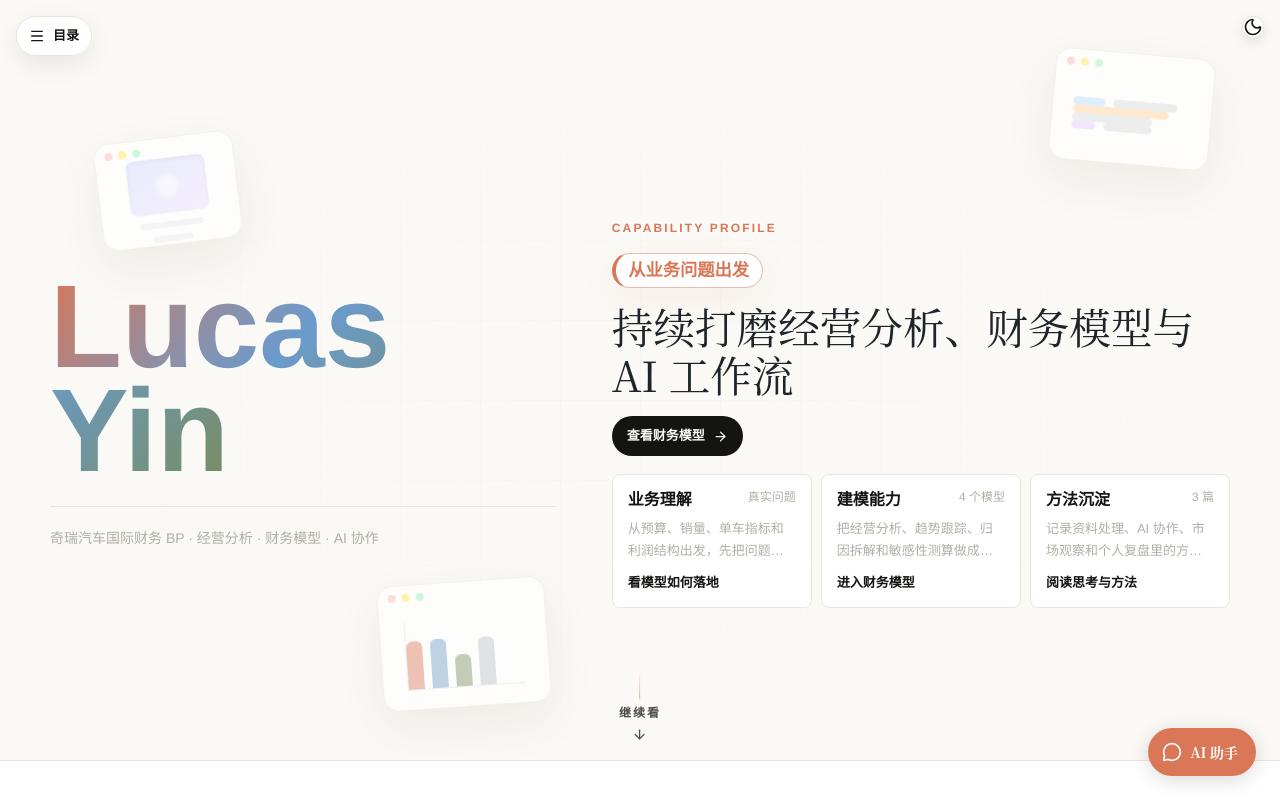
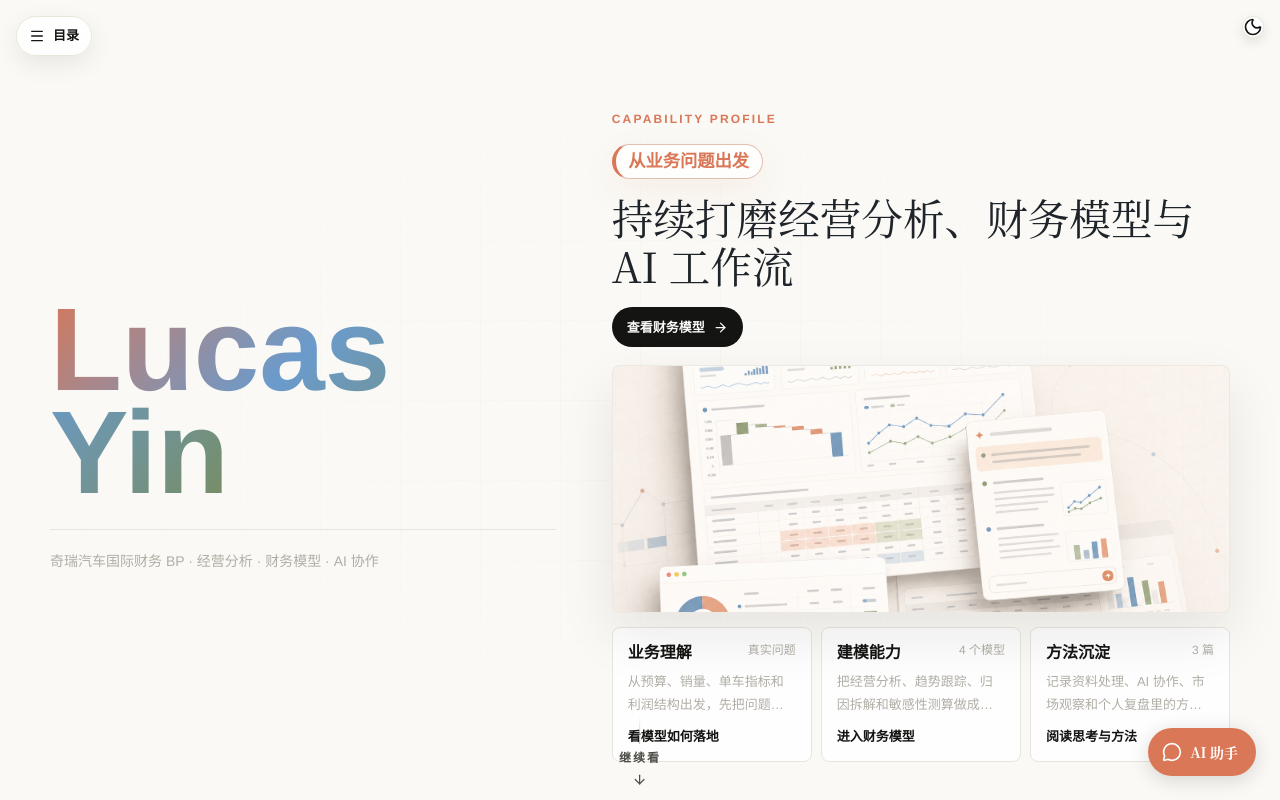
Before and after one commit to yinpengtao2002-ai/yinpengtao2002-ai.github.io, a Next.js app: page / in a window 1280 px wide. Shown: the top 800 px of the page. Built offline with nearby package versions, Linux system fonts and the light colour scheme.

Commit message:
feat: add homepage product stage visual

```diff
--- a/src/app/globals.css
+++ b/src/app/globals.css
@@ -186,6 +186,27 @@ h6 {
   margin-bottom: 18px;
 }
 
+.product-stage-visual {
+  position: relative;
+  width: 100%;
+  height: clamp(220px, 31vh, 340px);
+  margin: 0 0 14px;
+  overflow: hidden;
+  border: 1px solid color-mix(in srgb, var(--border) 82%, transparent);
+  border-radius: 8px;
+  background:
+    linear-gradient(90deg, color-mix(in srgb, var(--border) 50%, transparent) 1px, transparent 1px),
+    linear-gradient(180deg, color-mix(in srgb, var(--border) 42%, transparent) 1px, transparent 1px),
+    color-mix(in srgb, var(--background) 72%, var(--card));
+  background-size: 34px 34px;
+  box-shadow: 0 22px 56px rgba(20, 20, 19, 0.09);
+}
+
+.product-stage-image {
+  object-fit: cover;
+  object-position: center;
+}
+
 .home-primary-action,
 .home-secondary-action {
   display: inline-flex;
@@ -280,13 +301,6 @@ h6 {
   mask-image: radial-gradient(ellipse at center, black 0%, transparent 72%);
 }
 
-.home-hero-artifacts {
-  position: absolute;
-  inset: 0;
-  z-index: 1;
-  pointer-events: none;
-}
-
 .artifact-card {
   transform-origin: center;
 }
@@ -322,36 +336,6 @@ h6 {
 
 .artifact-image {
   width: min(100%, 108px);
-}
-
-.home-artifact-code {
-  top: 8%;
-  right: max(24px, calc((100vw - 1180px) / 2 + 18px));
-  width: 160px;
-  height: 112px;
-  background: color-mix(in srgb, var(--card) 84%, transparent) !important;
-  border-color: color-mix(in srgb, var(--border) 72%, transparent) !important;
-  box-shadow: 0 18px 46px rgba(20, 20, 19, 0.08);
-}
-
-.home-artifact-chart {
-  bottom: 8%;
-  left: max(24px, calc((100vw - 1180px) / 2 + 330px));
-  width: 168px;
-  height: 126px;
-  background: color-mix(in srgb, var(--card) 82%, transparent) !important;
-  border-color: color-mix(in srgb, var(--border) 72%, transparent) !important;
-  box-shadow: 0 18px 46px rgba(20, 20, 19, 0.08);
-}
-
-.home-artifact-image {
-  top: 18%;
-  left: max(34px, calc((100vw - 1180px) / 2 + 48px));
-  width: 140px;
-  height: 108px;
-  background: color-mix(in srgb, var(--card) 82%, transparent) !important;
-  border-color: color-mix(in srgb, var(--border) 72%, transparent) !important;
-  box-shadow: 0 18px 46px rgba(20, 20, 19, 0.08);
 }
 
 .home-section {
@@ -431,16 +415,13 @@ h6 {
     font-size: 12px;
   }
 
+  .product-stage-visual {
+    height: clamp(190px, 28vh, 260px);
+  }
+
   .home-section {
     padding-top: 2.4rem;
     padding-bottom: 2.4rem;
-  }
-
-  .home-artifact-chart {
-    bottom: 5%;
-    left: max(24px, calc((100vw - 1180px) / 2 + 360px));
-    width: 140px;
-    height: 100px;
   }
 
   .index-page {
@@ -513,28 +494,17 @@ h6 {
     padding: 0.42rem 0.66rem;
   }
 
-  .home-hero-artifacts {
-    display: block;
-    opacity: 0.64;
+  .home-hero-actions {
+    margin-bottom: 12px;
   }
 
-  .home-artifact-code,
-  .home-artifact-image {
-    display: none;
+  .product-stage-visual {
+    height: clamp(164px, 24svh, 210px);
+    margin-bottom: 10px;
   }
 
-  .home-artifact-chart {
-    top: 5.1rem;
-    right: 14px;
-    bottom: auto;
-    left: auto;
-    width: 118px;
-    height: 86px;
-    box-shadow: 0 14px 32px rgba(20, 20, 19, 0.07);
-  }
-
-  .home-hero-actions {
-    margin-bottom: 12px;
+  .product-stage-image {
+    object-position: center top;
   }
 
   .home-primary-action {
--- a/src/components/home/CapabilityHero.tsx
+++ b/src/components/home/CapabilityHero.tsx
@@ -3,7 +3,7 @@
 import { motion } from "framer-motion";
 import Link from "next/link";
 import { ArrowDown, ArrowRight } from "lucide-react";
-import ArtifactCard, { ChartArtifact, CodeArtifact, ImageArtifact } from "@/components/ui/ArtifactCard";
+import ProductStageVisual from "@/components/home/ProductStageVisual";
 import { financeModels } from "@/lib/finance/modelRegistry";
 import { thinkingContent } from "@/lib/data/generated/content";
 import { useViewportProfile } from "@/lib/useLowMotionMode";
@@ -45,17 +45,6 @@ export default function CapabilityHero() {
       style={{ fontFamily: UI_FONT }}
     >
       <div className="home-hero-pattern" aria-hidden="true" />
-      <div className="home-hero-artifacts" aria-hidden="true">
-        <ArtifactCard delay={0.2} rotate={5} initialY={-8} lowMotion={lowMotion} className="home-artifact-code rounded-md">
-          <CodeArtifact />
-        </ArtifactCard>
-        <ArtifactCard delay={0.35} rotate={-4} initialY={8} lowMotion={lowMotion} className="home-artifact-chart rounded-md">
-          <ChartArtifact />
-        </ArtifactCard>
-        <ArtifactCard delay={0.45} rotate={-7} initialY={0} lowMotion={lowMotion} className="home-artifact-image rounded-md">
-          <ImageArtifact />
-        </ArtifactCard>
-      </div>
 
       <div className="home-shell home-hero-grid">
         <motion.div
@@ -96,6 +85,7 @@ export default function CapabilityHero() {
               查看财务模型 <ArrowRight style={{ width: 15, height: 15 }} />
             </Link>
           </div>
+          <ProductStageVisual />
           <div className="home-proof-grid">
             {PROOFS.map((proof) => (
               <Link key={proof.title} href={proof.href} className="home-proof-card">
--- /dev/null
+++ b/src/components/home/ProductStageVisual.tsx
@@ -0,0 +1,16 @@
+import Image from "next/image";
+
+export default function ProductStageVisual() {
+  return (
+    <div className="product-stage-visual" aria-label="财务模型、图表输出和 AI 解读组成的产品舞台预览">
+      <Image
+        src="/images/product-stage/home-hero-stage.png"
+        alt="财务模型工作台、图表输出、表格和 AI 解读窗口的产品舞台预览"
+        fill
+        priority
+        sizes="(max-width: 768px) 92vw, 680px"
+        className="product-stage-image"
+      />
+    </div>
+  );
+}
```
Also changed, not shown: 1 other file (tests, documents, lock files or other folders).
